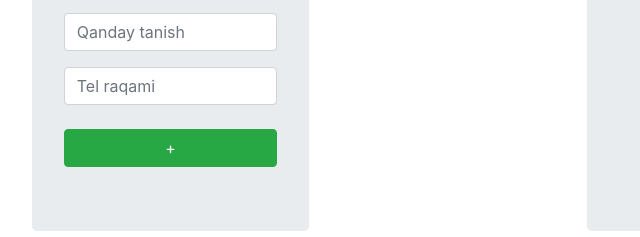
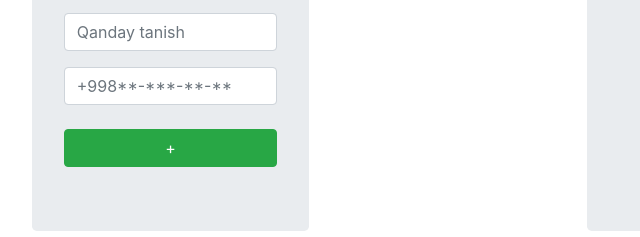
Before and after one commit to begzod5071/kontaktlar, a plain HTML site: page index.html in a window 1280 px wide. Shown: the part 153-390 px from the top of the page, 192-832 px from the left. Drawn offline with Linux system fonts and the light colour scheme.

Commit message:
add pattern to html and fixed js file

```diff
--- a/index.html
+++ b/index.html
@@ -13,7 +13,8 @@
         <form class="js-form mt-5 jumbotron w-25" action="https://echo.htmlacademy.ru" method="POST">
             <input class="js-input form-control mb-3" type="text" required placeholder="Ism">
             <input class="js-input form-control mb-3" type="text" required placeholder="Qanday tanish">
-            <input class="js-input-number form-control mb-4" type="number" required placeholder="Tel raqami">
+            <input class="js-input-number form-control mb-4" type="tel" required
+            placeholder="+998**-***-**-**" pattern='[\+]\d{3}\d{2}\d{3}\d{2}\d{2}'>
             <button class="js-btn btn btn-success btn-block">+</button>
         </form>
         <div class="mt-5 jumbotron w-25 ">
--- a/js/scripts.js
+++ b/js/scripts.js
@@ -24,7 +24,7 @@ elForm.addEventListener('submit', function(evt) {
   var telNumber = elNumberInput.value;
 
   var linkNumber = document.createElement('a');
-  linkNumber.classList.add('h4','text-info');
+  linkNumber.classList.add('border-bottom','border-danger','text-info','h4');
   linkNumber.href = `tel: ${telNumber}`;
   linkNumber.textContent = telNumber;
 
```
